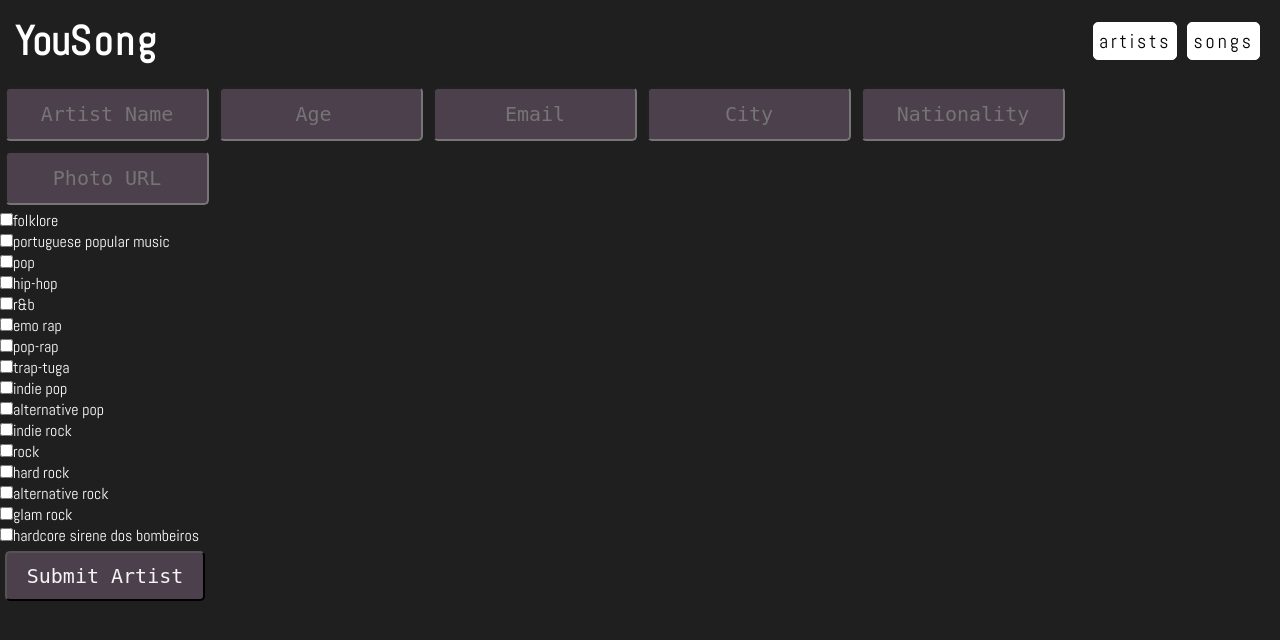
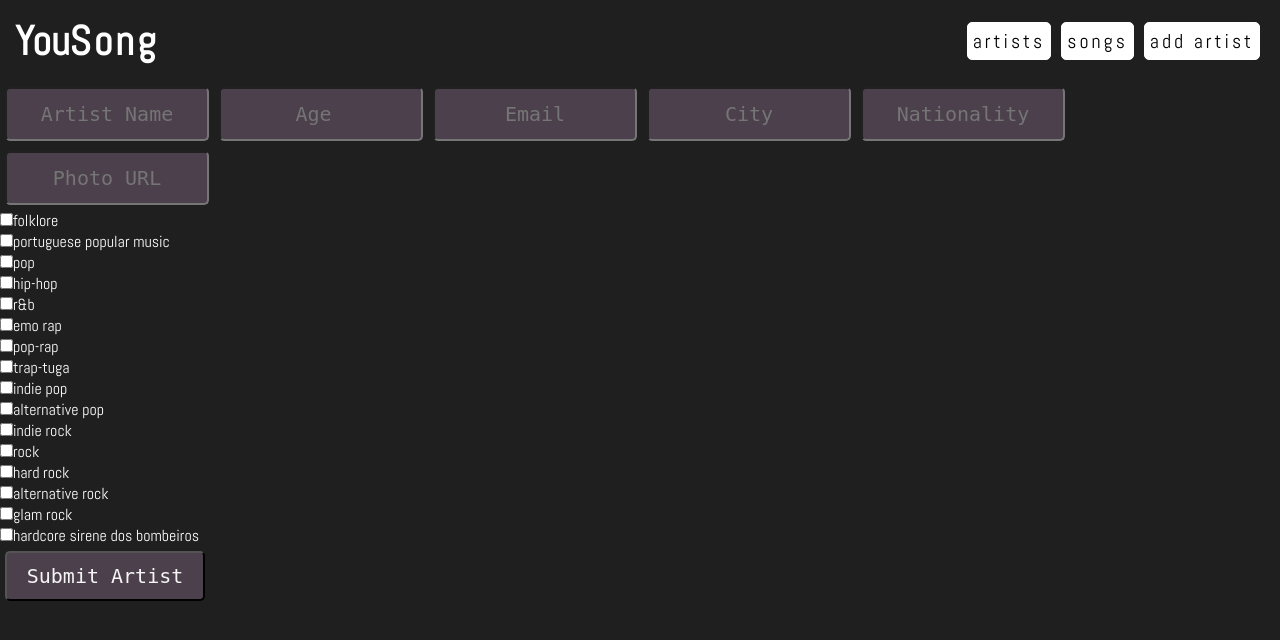
Before and after one commit to ed1992alves/reduxSchool, a React app: page /artist/register in a window 1280 px wide. Shown: the top 640 px of the page. Built offline with nearby package versions, Linux system fonts and the light colour scheme.

Commit message:
finished selectors and artist form

```diff
--- a/src/components/Navbar/Navbar.jsx
+++ b/src/components/Navbar/Navbar.jsx
@@ -11,6 +11,7 @@ const Navbar = () => {
       <div className="navbar-links">
         <Link to="/">Artists</Link>
         <Link to="/songs">Songs</Link>
+        <Link to="/artist/register">Add Artist</Link>
       </div>
     </div>
   );
--- a/src/pages/RegisterPage/index.jsx
+++ b/src/pages/RegisterPage/index.jsx
@@ -63,6 +63,7 @@ const RegisterPage = () => {
     newArtist.genre = genre;
     console.log(newArtist);
     dispatch({ type: "SET_NEW_ARTIST", newArtist });
+    alert("Artist created!");
   };
 
   return (
```
